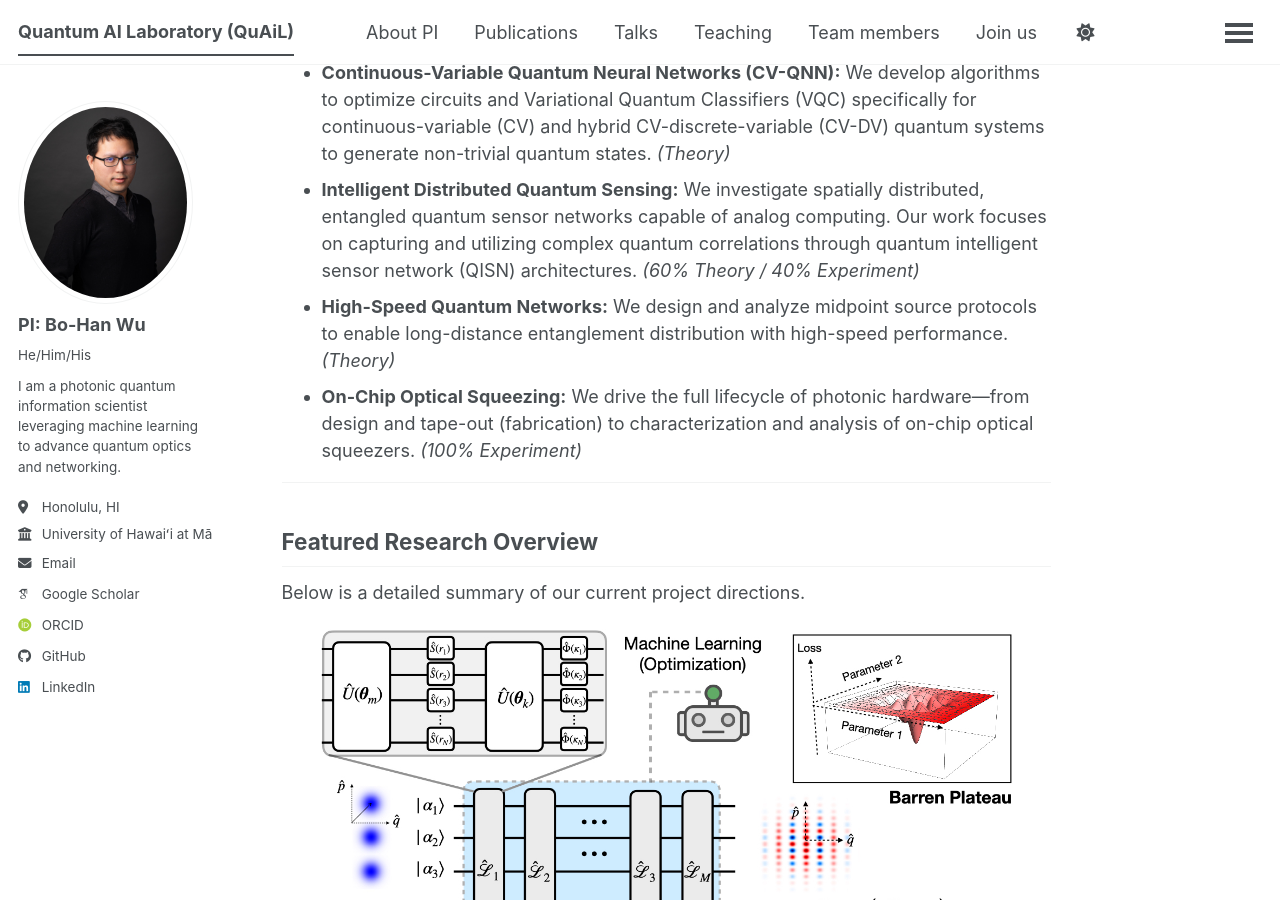
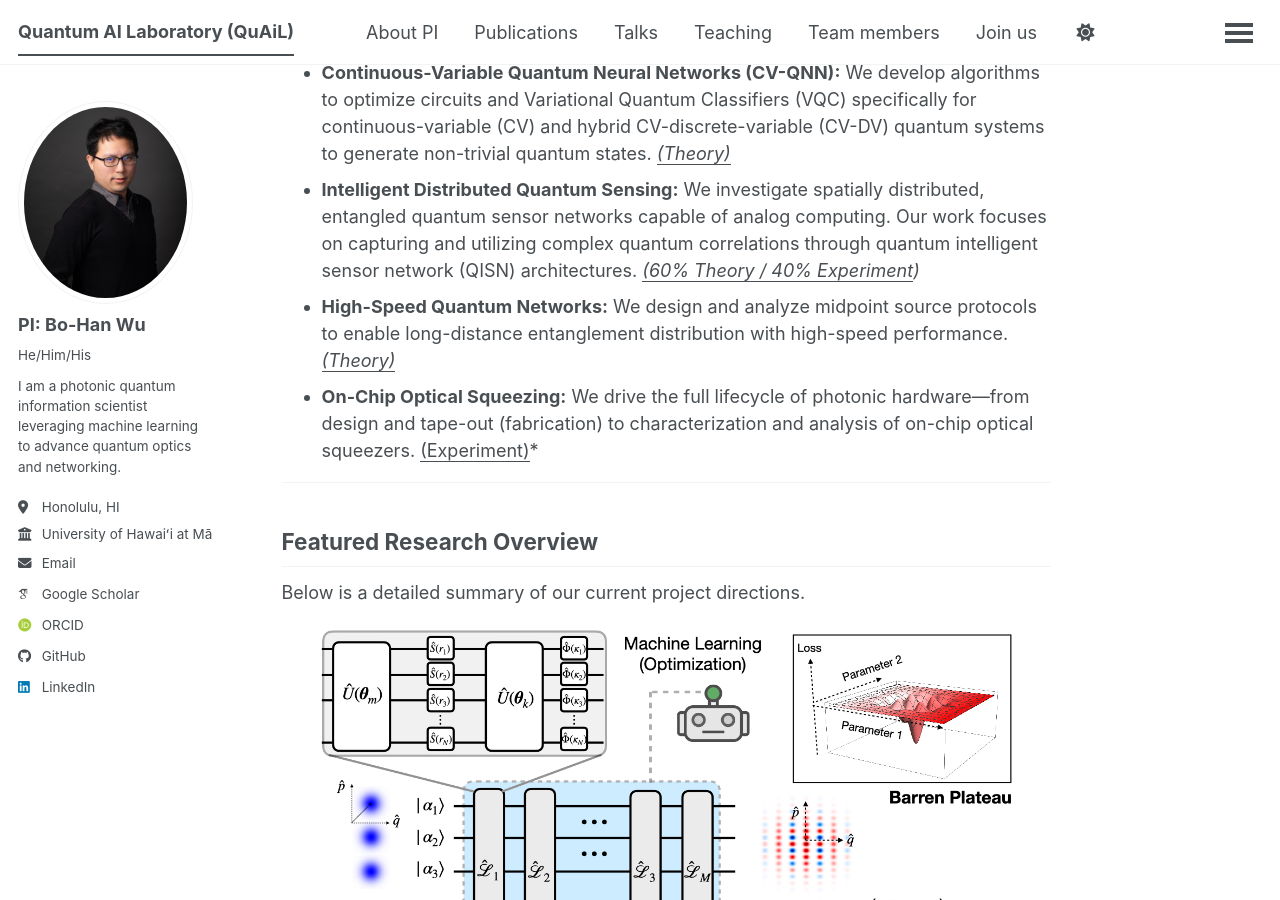
Before and after one commit to go705/go705.github.io, a Jekyll site: the page built from _pages/about.md, in a window 1280 px wide and 900 px high, scrolled down 440 px. Built offline with Jekyll 4.4.1, drawn with Linux system fonts in a browser that asks for light colours; some web fonts are replaced; a script bundle is joined from its source files by our own code; library files that are not in the unit come from our copies.

Commit message:
Update about.md

```diff
--- a/_pages/about.md
+++ b/_pages/about.md
@@ -11,10 +11,10 @@
 
 We specialize in four key research thrusts:
 
-* **Continuous-Variable Quantum Neural Networks (CV-QNN):** We develop algorithms to optimize circuits and Variational Quantum Classifiers (VQC) specifically for continuous-variable (CV) and hybrid CV-discrete-variable (CV-DV) quantum systems to generate non-trivial quantum states. *(Theory)*
-* **Intelligent Distributed Quantum Sensing:** We investigate spatially distributed, entangled quantum sensor networks capable of analog computing. Our work focuses on capturing and utilizing complex quantum correlations through quantum intelligent sensor network (QISN) architectures. *(60% Theory / 40% Experiment)*
-* **High-Speed Quantum Networks:** We design and analyze midpoint source protocols to enable long-distance entanglement distribution with high-speed performance. *(Theory)*
-* **On-Chip Optical Squeezing:** We drive the full lifecycle of photonic hardware—from design and tape-out (fabrication) to characterization and analysis of on-chip optical squeezers. *(100% Experiment)*
+* **Continuous-Variable Quantum Neural Networks (CV-QNN):** We develop algorithms to optimize circuits and Variational Quantum Classifiers (VQC) specifically for continuous-variable (CV) and hybrid CV-discrete-variable (CV-DV) quantum systems to generate non-trivial quantum states. *<u>(Theory)</u>*
+* **Intelligent Distributed Quantum Sensing:** We investigate spatially distributed, entangled quantum sensor networks capable of analog computing. Our work focuses on capturing and utilizing complex quantum correlations through quantum intelligent sensor network (QISN) architectures. *<u>(60% Theory / 40% Experiment</u>)*
+* **High-Speed Quantum Networks:** We design and analyze midpoint source protocols to enable long-distance entanglement distribution with high-speed performance. *<u>(Theory)</u>*
+* **On-Chip Optical Squeezing:** We drive the full lifecycle of photonic hardware—from design and tape-out (fabrication) to characterization and analysis of on-chip optical squeezers. <u>(Experiment)</u>*
 
 ---
 
@@ -43,7 +43,7 @@
 </div>
 
 <div style="text-align: center; margin-top: 20px;">
-  <img src="{{ site.baseurl }}/assets/images/On_sqz.jpeg" alt="Featured Research Overview" style="width: 75%; border: none;">
+  <img src="{{ site.baseurl }}/assets/images/On_sqz.jpeg" alt="Featured Research Overview" style="width: 85%; border: none;">
   <p style="font-size: 0.9em; color: #555; font-style: italic; margin-top: 10px;">
     Figure 4: Rough sketch of the on-chip squeezing experiment layout.
   </p>
```
